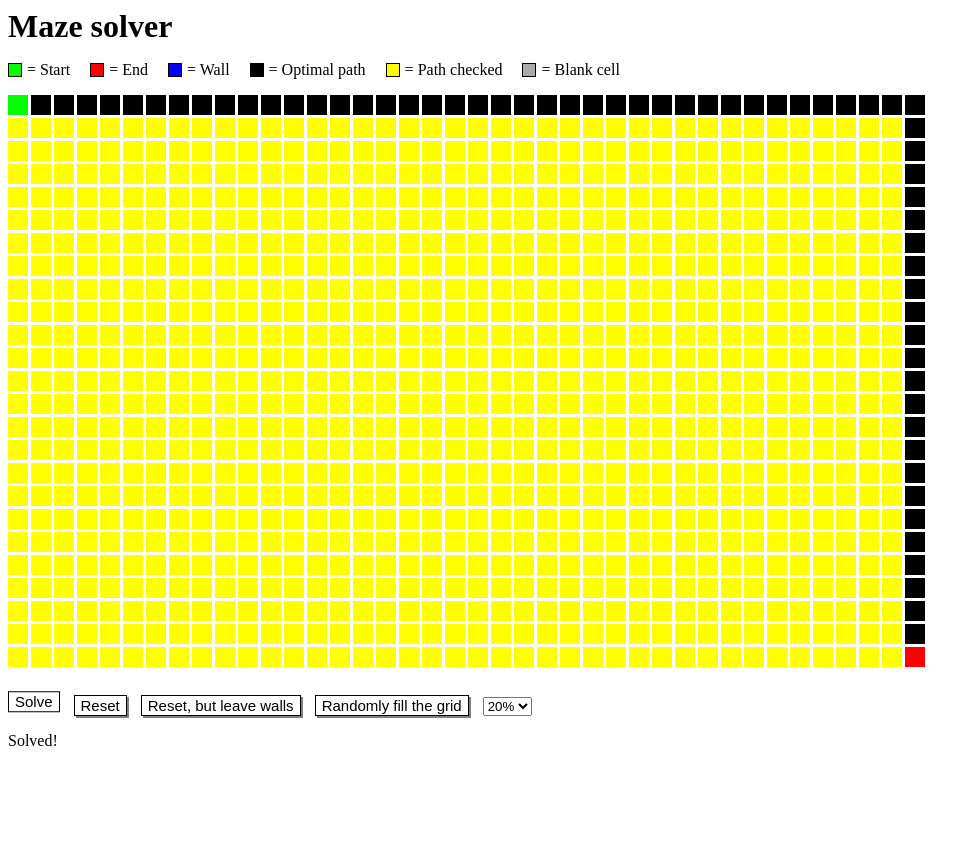
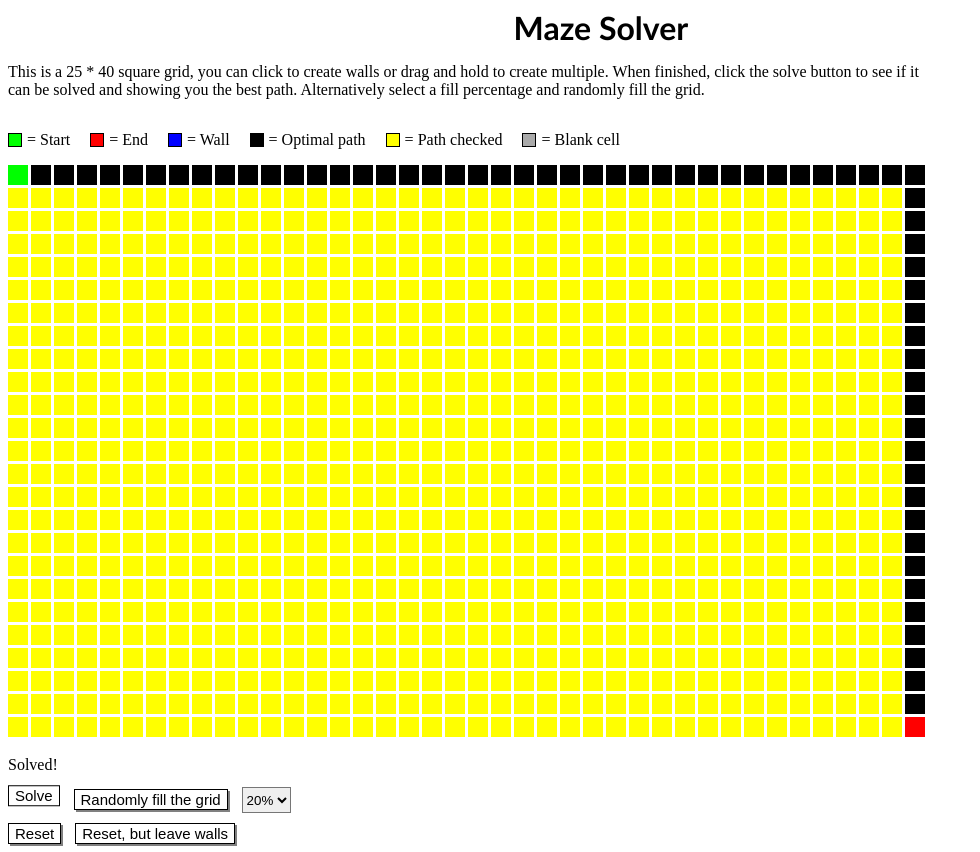
Before and after one commit to Dwake5/Create-and-auto-solve-maze, a plain HTML site: page index.html in a window 1280 px wide. Both pictures are taken after a click on the button "Solve". Shown: the whole page, without its empty margins (0-980 px from the left). Before the commit the page ends 800 px from the top, so only its background shows below. Drawn offline with Linux system fonts and the light colour scheme.

Commit message:
small fixes and documentation

```diff
--- a/index.html
+++ b/index.html
@@ -2,11 +2,13 @@
 <head>
     <meta charset="UTF-8">
     <meta name="viewport" content="width=device-width, initial-scale=1.0">
-    <title>Draw and auto-solve a maze.</title>
+    <title>Draw and auto-solve a maze</title>
     <link rel="stylesheet" type="text/css" href="style.css">
 </head>
-<body>
-    <h1> Maze solver </h1>
+<body class='centered'>
+    <h1>Maze Solver</h1>
+    <p class='nobottom'>This is a 25 * 40 square grid, you can click to create walls or drag and hold to create multiple. When finished, click the solve button to see if it </p>
+    <p class='notop'>can be solved and showing you the best path. Alternatively select a fill percentage and randomly fill the grid.</p>
     <div id='container'>
         <div id='greenBox' class='box'>
         </div>
@@ -29,11 +31,10 @@
     </div>
 
 
-    <canvas id='myCanvas' width='1000' height = '600'></canvas>
-    <div>
+    <canvas id='myCanvas' width='920' height = '575'></canvas>
+    <p id='outcome'>   </p>
+    <div class='bottomSpace'>
         <button class ='raise' onclick = 'solveMaze()'>Solve</button>
-        <button class ='raise' onclick = 'reset()'>Reset</button>
-        <button class ='raise' onclick = 'resetNotWalls()'>Reset, but leave walls</button>
         <button class ='raise' onclick = 'randomFill(25)'>Randomly fill the grid</button>
         <select id="fillPercent">
             <option value="20">20%</option>
@@ -43,8 +44,11 @@
             <option value="40">40%</option>
         </select>
     </div>
+    <div>
+        <button class ='raise' onclick = 'reset()'>Reset</button>
+        <button class ='raise' onclick = 'resetNotWalls()'>Reset, but leave walls</button>
+    </div>
 
-    <p id='outcome'></p>
     <script src='maze.js'></script>
 </body>
 </html>
--- a/maze.js
+++ b/maze.js
@@ -1,28 +1,36 @@
 let canvas
 let ctx
 let output
-
+let checks = {}
 const width = 1200
 const height = 800
 
 const tileW = 20
 const tileH = 20
+const gap = 3
 
-const titleRowCount = 25
-const titleColumnCount = 40
+const tileRowCount = 25
+const tileColumnCount = 40
 
 let boundX
 let boundY
 
+// Tiles are altered based on there state.
+// e = empty (initial state)
+// w = wall
+// s = start
+// f = finish
+// x = optimal path
+
 let tiles = []
-for (c = 0; c < titleColumnCount; c++) {
+for (c = 0; c < tileColumnCount; c++) {
     tiles[c] = []
-    for (r = 0; r < titleRowCount; r++) {
-        tiles[c][r] = {x: c*(tileW+3), y: r*(tileH+3),  state: 'e'}
+    for (r = 0; r < tileRowCount; r++) {
+        tiles[c][r] = {x: c*(tileW + gap), y: r*(tileH + gap),  state: 'e'}
     }
 }
 tiles[0][0].state = 's'
-tiles[titleColumnCount-1][titleRowCount-1].state = 'f'
+tiles[tileColumnCount-1][tileRowCount-1].state = 'f'
 
 const rectangle = (x,y,w,h, state) => {
     if (state == 's') {
@@ -46,14 +54,14 @@ const rectangle = (x,y,w,h, state) => {
 }
 
 const clear = () => {
-    ctx.clearRect(0,0, width, height)
+    ctx.clearRect(0, 0, width, height)
 }
 
 const draw = () => {
     clear()
 
-    for (c = 0; c < titleColumnCount; c++) {
-        for (r = 0; r < titleRowCount; r++) {
+    for (c = 0; c < tileColumnCount; c++) {
+        for (r = 0; r < tileRowCount; r++) {
             rectangle(tiles[c][r].x, tiles[c][r].y, tileW, tileH, tiles[c][r].state)
         }
     }
@@ -70,9 +78,9 @@ const myMove = e => {
     x = e.pageX - canvas.offsetLeft
     y = e.pageY - canvas.offsetTop
 
-    for ( c = 0; c < titleColumnCount; c++) {
-        for ( r = 0; r < titleRowCount; r++) {
-            if (c*(tileW+3) < x && x < c*(tileW+3)+tileW && r*(tileH+3) < y && y < r*(tileH+3)+tileH) {
+    for ( c = 0; c < tileColumnCount; c++) {
+        for ( r = 0; r < tileRowCount; r++) {
+            if (c*(tileW + gap) < x && x < c*(tileW + gap)+tileW && r*(tileH + gap) < y && y < r*(tileH + gap)+tileH) {
                 if (tiles[c][r].state == 'e' && (c != boundX || r != boundY)) {
                     tiles[c][r].state = 'w'
                     boundX = c
@@ -93,9 +101,9 @@ const myDown = e => {
     x = e.pageX - canvas.offsetLeft
     y = e.pageY - canvas.offsetTop
 
-    for ( c = 0; c < titleColumnCount; c++) {
-        for ( r = 0; r < titleRowCount; r++) {
-            if (c*(tileW+3) < x && x < c*(tileW+3)+tileW && r*(tileH+3) < y && y < r*(tileH+3)+tileH) {
+    for (c = 0; c < tileColumnCount; c++) {
+        for (r = 0; r < tileRowCount; r++) {
+            if (c*(tileW + gap) < x && x < c*(tileW + gap)+tileW && r*(tileH + gap) < y && y < r*(tileH + gap)+tileH) {
                 if (tiles[c][r].state == 'e') {
                     tiles[c][r].state = 'w'
                     boundX = c
@@ -115,27 +123,28 @@ const myUp = () => {
 }
 
 const solveMaze = () => {
-    // Where we are exploring from
+    // Places to check
     let xQue = [0]
     let yQue = [0]
 
     let pathFound = false
 
+    // Where we are exploring from
     let xLoc
     let yLoc
 
-
-    while (xQue.length> 0 && !pathFound) {
+    while (xQue.length > 0 && !pathFound) {
         xLoc = xQue.shift()
         yLoc = yQue.shift()
 
-        // Check if end is next to current node
+        // Check if finish point is next to current node
+        // left, right, up, down
         if (xLoc > 0) {
             if (tiles[xLoc-1][yLoc].state == 'f') {
                 pathFound = true
             }
         }
-        if (xLoc < titleColumnCount - 1) {
+        if (xLoc < tileColumnCount - 1) {
             if (tiles[xLoc+1][yLoc].state == 'f') {
                 pathFound = true
             }
@@ -145,13 +154,15 @@ const solveMaze = () => {
                 pathFound = true
             }
         }
-        if (yLoc < titleRowCount - 1) {
+        if (yLoc < tileRowCount - 1) {
             if (tiles[xLoc][yLoc+1].state == 'f') {
                 pathFound = true
             }
         }
 
-
+        // Current tile is not next to exit, so check next to it for future paths.
+        // So that previous paths arent also checked in a cycle, a letter is appended to them.
+        // 'l','r','u', or 'd'
         if (xLoc > 0) {
             if (tiles[xLoc-1][yLoc].state == 'e') {
                 xQue.push(xLoc-1)
@@ -159,7 +170,7 @@ const solveMaze = () => {
                 tiles[xLoc-1][yLoc].state = tiles[xLoc][yLoc].state + 'l'
             }
         }
-        if (xLoc < titleColumnCount - 1) {
+        if (xLoc < tileColumnCount - 1) {
             if (tiles[xLoc+1][yLoc].state == 'e') {
                 xQue.push(xLoc+1)
                 yQue.push(yLoc)
@@ -173,13 +184,14 @@ const solveMaze = () => {
                 tiles[xLoc][yLoc-1].state = tiles[xLoc][yLoc].state + 'u'
             }
         }
-        if (yLoc < titleRowCount - 1) {
+        if (yLoc < tileRowCount - 1) {
             if (tiles[xLoc][yLoc+1].state == 'e') {
                 xQue.push(xLoc)
                 yQue.push(yLoc+1)
                 tiles[xLoc][yLoc+1].state = tiles[xLoc][yLoc].state + 'd'
             }
         }
+
     }
 
     if (!pathFound) {
@@ -206,32 +218,33 @@ const solveMaze = () => {
             tiles[curX][curY].state = 'x'
         }
     }
+
 }
 
 const reset = () => {
-    for (c = 0; c < titleColumnCount; c++) {
-        for (r = 0; r < titleRowCount; r++) {
-            tiles[c][r] = {x: c*(tileW+3), y: r*(tileH+3),  state: 'e'}
+    for (c = 0; c < tileColumnCount; c++) {
+        for (r = 0; r < tileRowCount; r++) {
+            tiles[c][r] = {x: c*(tileW + gap), y: r*(tileH + gap),  state: 'e'}
         }
     }
     tiles[0][0].state = 's'
-    tiles[titleColumnCount-1][titleRowCount-1].state = 'f'
+    tiles[tileColumnCount-1][tileRowCount-1].state = 'f'
 
     output.innerHTML = ''
 }
 
 const resetNotWalls = () => {
-    for (c = 0; c < titleColumnCount; c++) {
-        for (r = 0; r < titleRowCount; r++) {
+    for (c = 0; c < tileColumnCount; c++) {
+        for (r = 0; r < tileRowCount; r++) {
             if (tiles[c][r].state == 'w')  {
-                tiles[c][r] = {x: c*(tileW+3), y: r*(tileH+3),  state: 'w'}
+                tiles[c][r] = {x: c*(tileW + gap), y: r*(tileH + gap),  state: 'w'}
             } else {
-                tiles[c][r] = {x: c*(tileW+3), y: r*(tileH+3),  state: 'e'}
+                tiles[c][r] = {x: c*(tileW + gap), y: r*(tileH + gap),  state: 'e'}
             }
         }
     }
     tiles[0][0].state = 's'
-    tiles[titleColumnCount-1][titleRowCount-1].state = 'f'
+    tiles[tileColumnCount-1][tileRowCount-1].state = 'f'
 
     output.innerHTML = ''
 }
@@ -239,23 +252,23 @@ const resetNotWalls = () => {
 const randomFill = () => {
     let fillPercent = document.getElementById('fillPercent')
     let fill = fillPercent.options[fillPercent.selectedIndex].value
-    for (c = 0; c < titleColumnCount; c++) {
-        for (r = 0; r < titleRowCount; r++) {
+    for (c = 0; c < tileColumnCount; c++) {
+        for (r = 0; r < tileRowCount; r++) {
             if (Math.random()*100>(100-fill))  {
-                tiles[c][r] = {x: c*(tileW+3), y: r*(tileH+3),  state: 'w'}
+                tiles[c][r] = {x: c*(tileW + gap), y: r*(tileH + gap),  state: 'w'}
             } else {
-                tiles[c][r] = {x: c*(tileW+3), y: r*(tileH+3),  state: 'e'}
+                tiles[c][r] = {x: c*(tileW + gap), y: r*(tileH + gap),  state: 'e'}
             }
         }
     }
-    // Leave the start and exit empty, to increase chance's
+    // Leave the start and exit empty, to (dramatically) increase chance of solution on higher fill.
     tiles[0][1].state='e'
     tiles[1][0].state='e'
     tiles[38][24].state='e'
     tiles[39][23].state='e'
 
     tiles[0][0].state = 's'
-    tiles[titleColumnCount-1][titleRowCount-1].state = 'f'
+    tiles[tileColumnCount-1][tileRowCount-1].state = 'f'
 
     output.innerHTML = `Grid filled with ${fill}% walls`
 }
--- a/style.css
+++ b/style.css
@@ -1,6 +1,23 @@
 h1 {
-    margin-left: 0px;
+    margin-left: 40%;
+    margin-bottom: 10px;
+    font-family: 'Gill Sans', 'Gill Sans MT', Calibri, 'Trebuchet MS', sans-serif;
+}
+
+.bottomSpace {
+    margin-bottom: 10px;
+}
+
+#outcome {
+    height: 15px;
+}
+
+.nobottom {
     margin-bottom: 0px;
+}
+
+.notop {
+    margin-top: 0px;
 }
 
 #greenBox {
@@ -60,11 +77,14 @@ h1 {
     transform: translateY(-0.25em);
 }
 
-
 button {
     box-shadow: 2px 2px grey;
 }
 
+#fillPercent {
+    -webkit-appearance: menulist-button;
+    height: 26px;
+}
 
 button {
     border: 1px solid black;
@@ -73,6 +93,11 @@ button {
     margin-right: 10px;
 }
 
+#instructions {
+    margin-bottom: 2px;
+    margin-top: 0px;
+}
+
 p {
     margin-right: 20px;
 }
```
Also changed, not shown: 1 other file.
